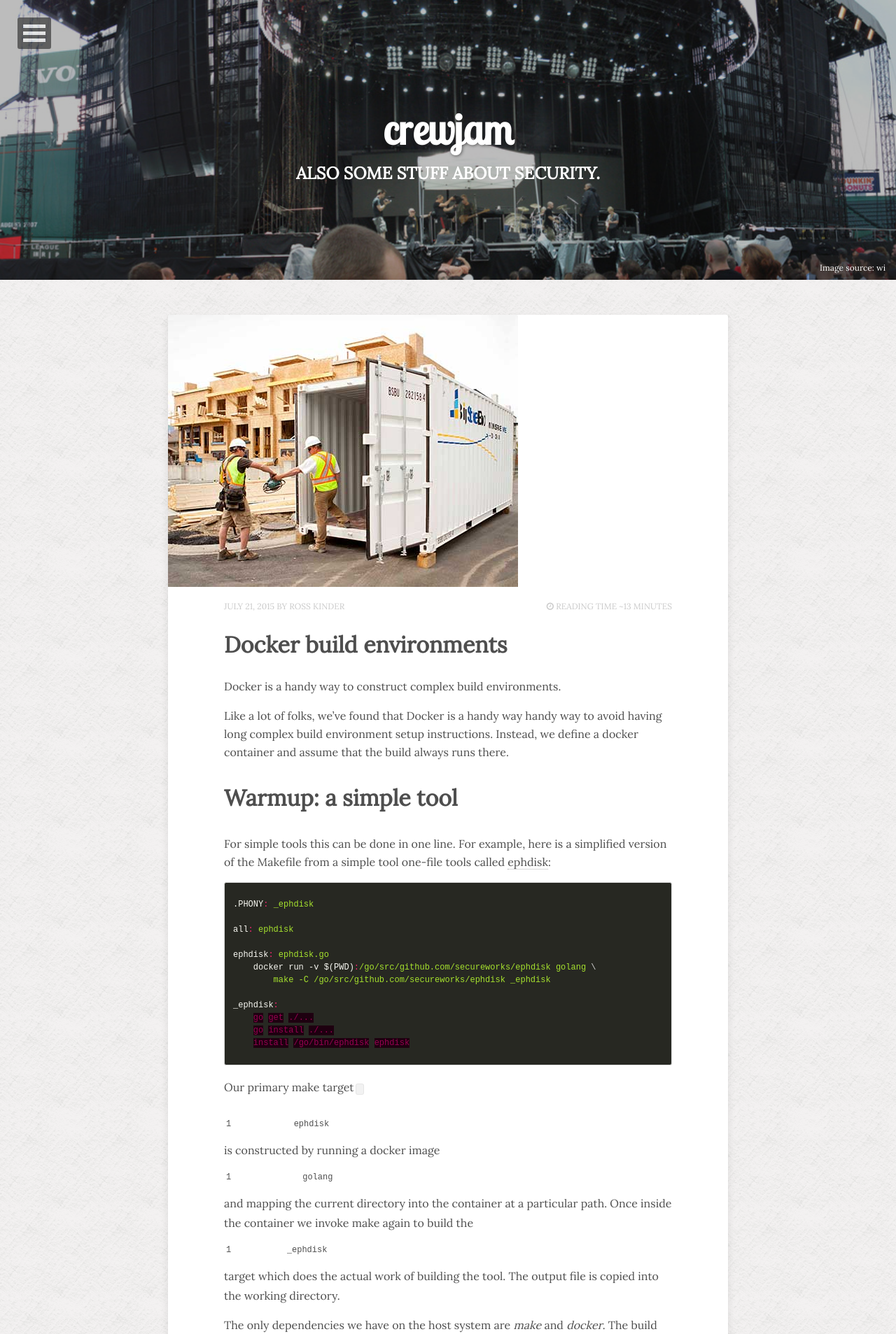
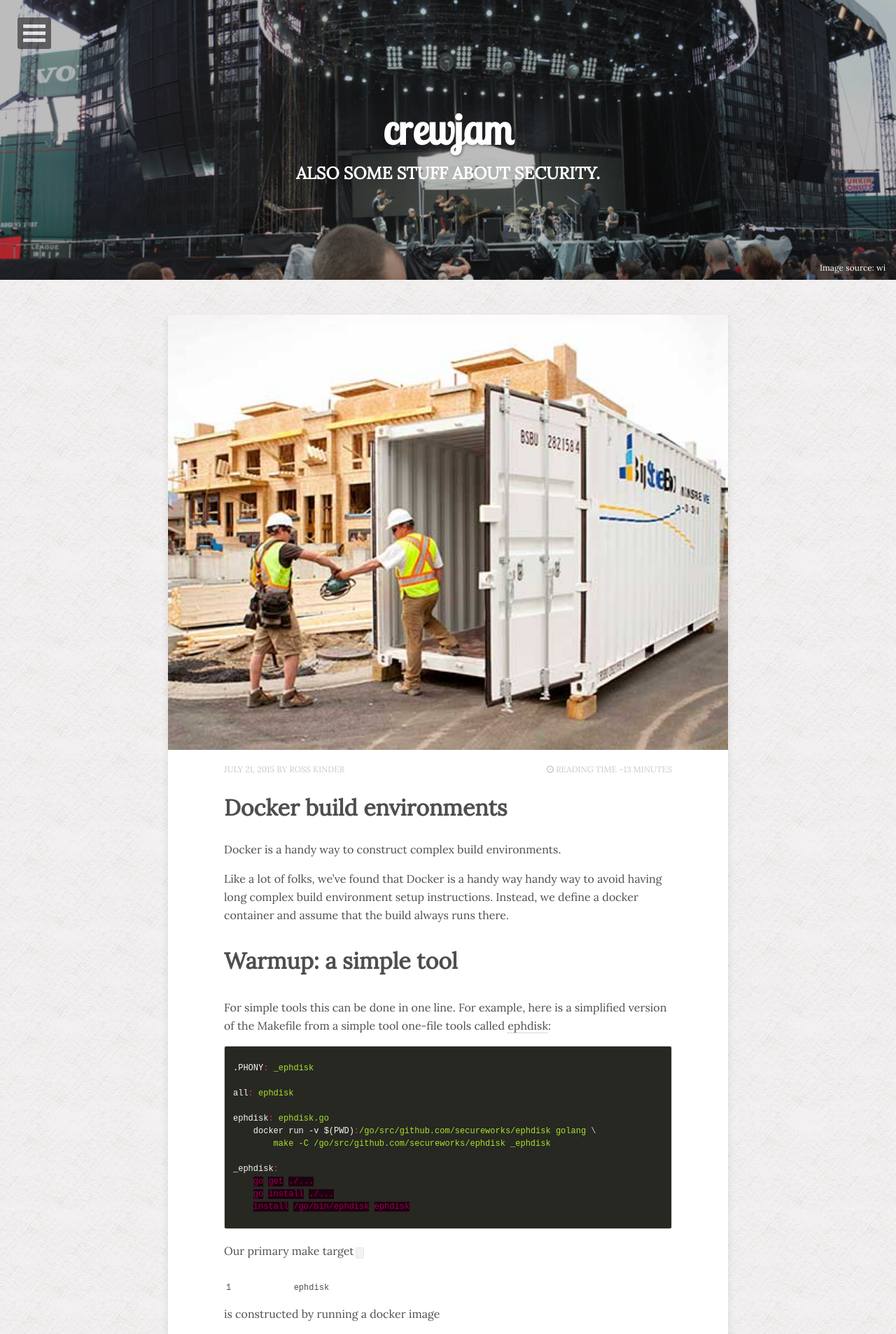
Before and after one commit to crewjam/blog, a Jekyll site: the page built from index.html, in a window 1280 px wide. Shown: the top 1907 px of the page at 70% size. Built offline with Jekyll 4.4.1, drawn with Linux system fonts in a browser that asks for light colours; nearby versions of some CDN libraries; the list of posts is cut into pages by our own code.

Commit message:
title picture size

```diff
--- a/index.html
+++ b/index.html
@@ -15,7 +15,7 @@ image:
   <header>
     {% if post.image.feature %}
       <div class="entry-image-index">
-        <a href="{{ site.url }}{{ post.url }}" title="{{ post.title }}"><img src="{{ site.url }}/images/{{ post.image.feature }}" alt="{{ post.title }}"></a>
+        <a href="{{ site.url }}{{ post.url }}" title="{{ post.title }}"><img src="{{ site.url }}/images/{{ post.image.feature }}" alt="{{ post.title }}" width="100%"></a>
       </div><!-- /.entry-image -->
     {% endif %}
     <div class="entry-meta">
```
